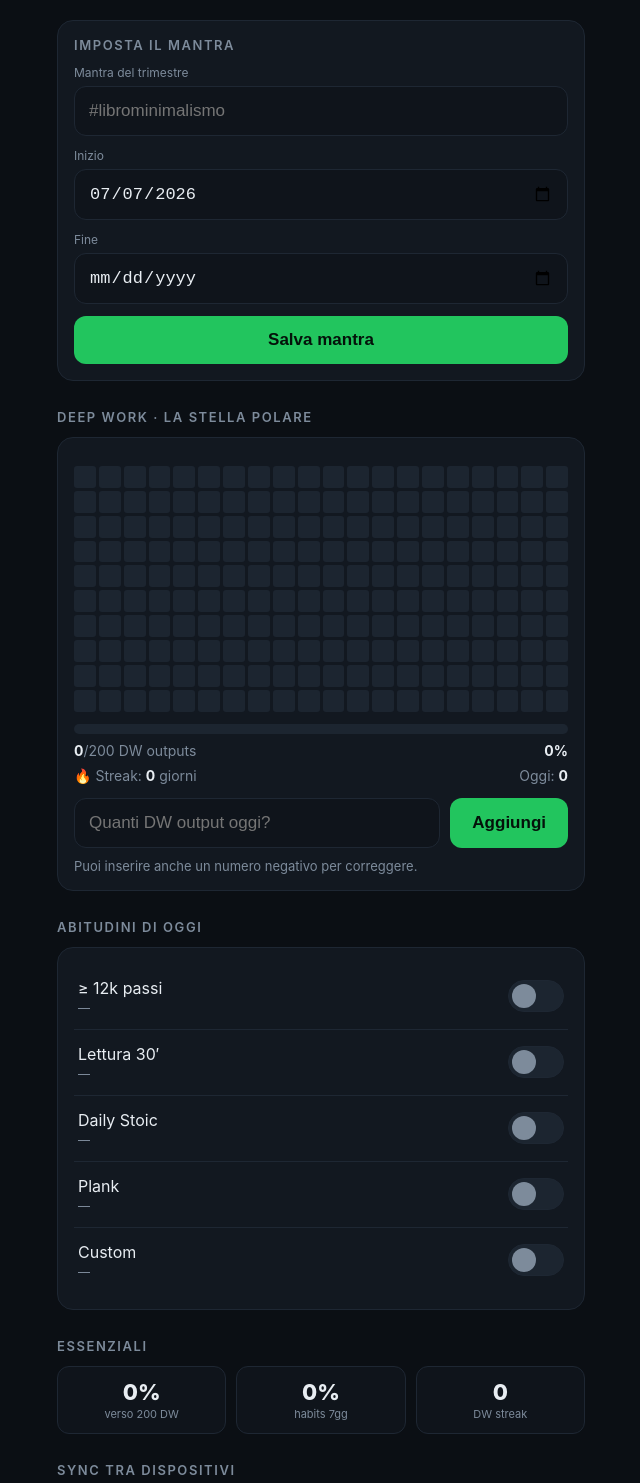
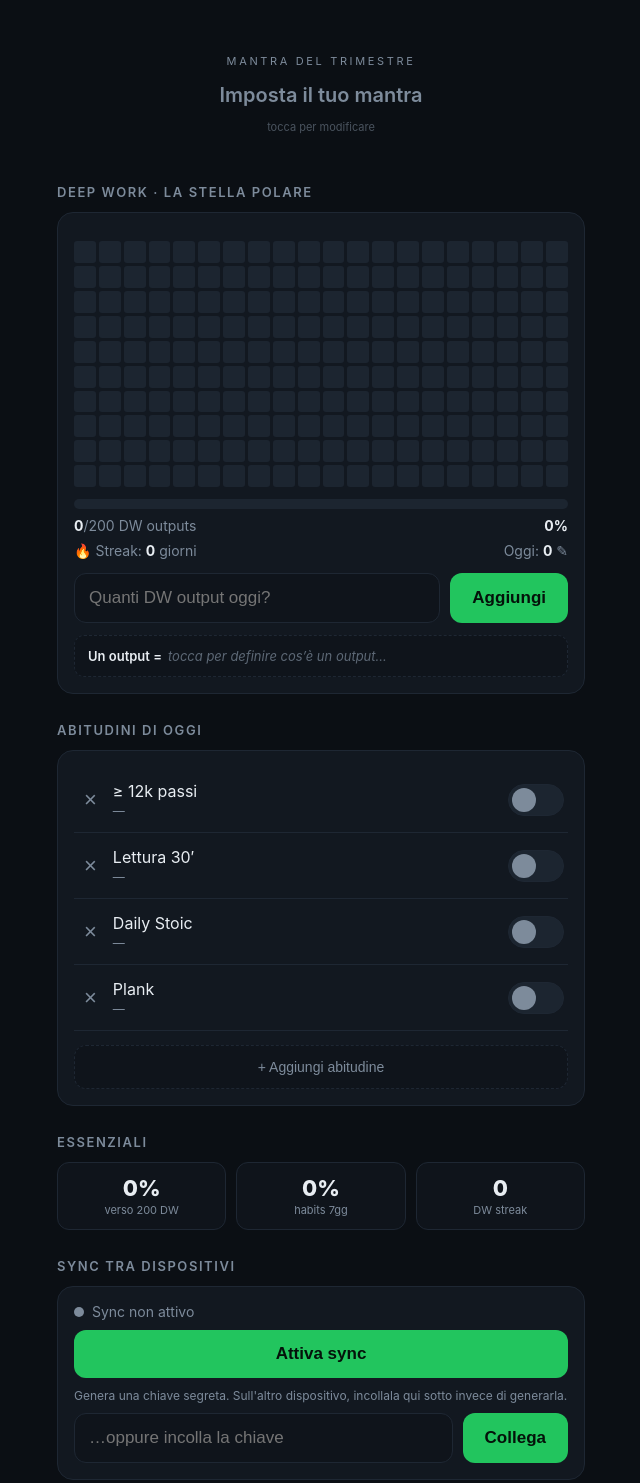
Before and after one commit to jimmymignogna/tracker-app, a website: page index.html in a window 1280 px wide. Shown: the top 1483 px of the page, without its empty margins (319-959 px from the left). Drawn offline with Linux system fonts and the light colour scheme.

Commit message:
Mantra fancy senza date, habits editabili, output def + edit oggi

```diff
--- a/index.html
+++ b/index.html
@@ -20,11 +20,20 @@
   }
   h2{font-size:13px; letter-spacing:.12em; text-transform:uppercase; color:var(--muted); margin:28px 0 12px; font-weight:600}
   .card{background:var(--card); border:1px solid var(--line); border-radius:16px; padding:16px}
+  .linkbtn{background:none;border:none;color:var(--muted);font-size:12px;display:block;margin:0 auto;cursor:pointer;text-decoration:underline;padding:6px}
 
   /* Mantra */
-  #mantraDisplay{font-size:clamp(28px,7vw,40px); font-weight:800; line-height:1.15; text-align:center; padding:28px 8px 6px; word-break:break-word}
-  #mantraDates{text-align:center; color:var(--muted); font-size:13px; margin-bottom:4px}
-  #mantraEdit,.linkbtn{background:none;border:none;color:var(--muted);font-size:12px;display:block;margin:0 auto;cursor:pointer;text-decoration:underline;padding:6px}
+  #mantraWrap{text-align:center; padding:34px 8px 22px; cursor:pointer}
+  .mantra-label{font-size:11px; letter-spacing:.24em; text-transform:uppercase; color:var(--muted); margin-bottom:16px}
+  #mantraDisplay{
+    font-size:clamp(30px,8.5vw,48px); font-weight:800; line-height:1.12; word-break:break-word;
+    background:linear-gradient(120deg,#e8edf2 0%,#7dd3fc 55%,#38bdf8 100%);
+    -webkit-background-clip:text; background-clip:text; -webkit-text-fill-color:transparent;
+  }
+  #mantraDisplay.placeholder{
+    -webkit-text-fill-color:var(--muted); background:none; font-weight:600; font-size:20px;
+  }
+  .mantra-hint{font-size:11px; color:var(--muted); margin-top:14px; opacity:.55}
 
   /* Grid */
   .grid{display:grid; grid-template-columns:repeat(20,1fr); gap:3px; margin:12px 0}
@@ -36,10 +45,11 @@
   .bar>div{height:100%; background:linear-gradient(90deg,var(--green),#4ade80); border-radius:6px; transition:width .4s}
   .statline{display:flex; justify-content:space-between; font-size:14px; color:var(--muted); margin-top:8px}
   .statline b{color:var(--text)}
+  #todayEdit{cursor:pointer}
 
   /* DW input */
   .dwrow{display:flex; gap:10px; margin-top:14px}
-  input[type=number], input[type=text], input[type=date]{
+  input[type=number], input[type=text]{
     background:var(--card2); border:1px solid var(--line); color:var(--text);
     border-radius:12px; padding:14px; font-size:17px; width:100%;
   }
@@ -48,17 +58,26 @@
     font-size:17px; font-weight:700; padding:14px 22px; cursor:pointer; white-space:nowrap;
   }
   button.primary:active{transform:scale(.97)}
-  #todayCount{font-size:13px; color:var(--muted); margin-top:10px}
+  #outputDefBox{
+    margin-top:12px; font-size:13px; color:var(--muted); cursor:pointer;
+    padding:11px 13px; background:var(--card2); border:1px dashed var(--line); border-radius:10px;
+    line-height:1.4;
+  }
+  .odef-label{color:var(--text); font-weight:600; margin-right:6px}
+  #outputDef.placeholder{opacity:.7; font-style:italic}
 
   /* Habits */
   .habit{display:flex; align-items:center; justify-content:space-between; padding:14px 4px; border-bottom:1px solid var(--line)}
-  .habit:last-child{border-bottom:none}
-  .habit .name{font-size:16px}
+  .hleft{display:flex; align-items:center; gap:10px; min-width:0}
+  .hdel{background:none; border:none; color:var(--muted); font-size:22px; cursor:pointer; line-height:1; padding:0 6px; flex-shrink:0}
+  .habit .name{font-size:16px; cursor:pointer; word-break:break-word}
   .habit .streak{font-size:12px; color:var(--muted); margin-top:2px}
   .toggle{width:56px; height:32px; border-radius:16px; background:var(--grey); border:1px solid var(--line); position:relative; cursor:pointer; flex-shrink:0; transition:background .2s}
   .toggle::after{content:""; position:absolute; top:3px; left:3px; width:24px; height:24px; border-radius:50%; background:var(--muted); transition:all .2s}
   .toggle.on{background:var(--green-dim); border-color:var(--green)}
   .toggle.on::after{left:27px; background:var(--green)}
+  .addhabit{width:100%; margin-top:14px; background:var(--card2); border:1px dashed var(--line); color:var(--muted); border-radius:12px; padding:13px; font-size:14px; cursor:pointer}
+  .addhabit:active{transform:scale(.99)}
 
   /* Analytics */
   .stats{display:grid; grid-template-columns:1fr 1fr 1fr; gap:10px}
@@ -81,17 +100,10 @@
 <body>
 
 <!-- MANTRA -->
-<div id="mantraSetup" class="card hidden">
-  <h2 style="margin-top:0">Imposta il mantra</h2>
-  <div class="field"><label>Mantra del trimestre</label><input type="text" id="mIn" placeholder="#librominimalismo"></div>
-  <div class="field"><label>Inizio</label><input type="date" id="mStart"></div>
-  <div class="field"><label>Fine</label><input type="date" id="mEnd"></div>
-  <button class="primary" style="width:100%" onclick="saveMantra()">Salva mantra</button>
-</div>
-<div id="mantraView" class="hidden">
+<div id="mantraWrap" onclick="editMantra()">
+  <div class="mantra-label">Mantra del trimestre</div>
   <div id="mantraDisplay"></div>
-  <div id="mantraDates"></div>
-  <button id="mantraEdit" onclick="editMantra()">modifica</button>
+  <div class="mantra-hint">tocca per modificare</div>
 </div>
 
 <!-- DEEP WORK -->
@@ -100,12 +112,14 @@
   <div class="grid" id="grid"></div>
   <div class="bar"><div id="barFill" style="width:0%"></div></div>
   <div class="statline"><span><b id="dwTotal">0</b>/200 DW outputs</span><span><b id="dwPct">0%</b></span></div>
-  <div class="statline"><span>🔥 Streak: <b id="dwStreak">0</b> giorni</span><span>Oggi: <b id="dwToday">0</b></span></div>
+  <div class="statline"><span>🔥 Streak: <b id="dwStreak">0</b> giorni</span><span id="todayEdit" onclick="editToday()">Oggi: <b id="dwToday">0</b> ✎</span></div>
   <div class="dwrow">
     <input type="number" id="dwIn" inputmode="numeric" placeholder="Quanti DW output oggi?">
     <button class="primary" onclick="addDW()">Aggiungi</button>
   </div>
-  <div id="todayCount">Puoi inserire anche un numero negativo per correggere.</div>
+  <div id="outputDefBox" onclick="editOutputDef()">
+    <span class="odef-label">Un output =</span><span id="outputDef"></span>
+  </div>
 </div>
 
 <!-- HABITS -->
@@ -160,19 +174,32 @@
 
 <script>
 const KEY='dwTracker.v1';
-const HABITS=[
+const DEFAULT_HABITS=[
   {id:'steps', name:'≥ 12k passi'},
   {id:'read',  name:'Lettura 30′'},
   {id:'stoic', name:'Daily Stoic'},
   {id:'plank', name:'Plank'},
-  {id:'custom',name:null}, // nome custom
 ];
 const GOAL=200, MILESTONES=[50,100,150,200];
 
 let S = load();
 function load(){
-  try{ const s=JSON.parse(localStorage.getItem(KEY)); if(s) return s; }catch(e){}
-  return { mantra:null, dwLog:{}, habitLog:{}, customName:'Custom', seenMilestones:[], nextMantra:'', mod:{} };
+  let s;
+  try{ s=JSON.parse(localStorage.getItem(KEY)); }catch(e){}
+  s = s || {};
+  // migrazione: mantra da {text,start,end} -> stringa
+  if(s.mantra && typeof s.mantra==='object') s.mantra = s.mantra.text || '';
+  if(typeof s.mantra!=='string') s.mantra='';
+  // migrazione: habits hardcoded + customName -> array editabile
+  if(!Array.isArray(s.habits)){
+    s.habits = DEFAULT_HABITS.map(h=>({...h}));
+    if(s.customName) s.habits.push({id:'custom', name:s.customName});
+  }
+  s.dwLog=s.dwLog||{}; s.habitLog=s.habitLog||{};
+  s.seenMilestones=s.seenMilestones||[]; s.mod=s.mod||{};
+  if(typeof s.outputDef!=='string') s.outputDef='';
+  if(typeof s.nextMantra!=='string') s.nextMantra='';
+  return s;
 }
 function save(touchedKeys){
   S.mod=S.mod||{};
@@ -184,31 +211,28 @@ function save(touchedKeys){
 const today=()=>new Date().toISOString().slice(0,10);
 const dayBefore=d=>{const x=new Date(d+'T12:00:00');x.setDate(x.getDate()-1);return x.toISOString().slice(0,10);};
 const total=()=>Object.values(S.dwLog).reduce((a,b)=>a+b,0);
-const fmtDate=d=>new Date(d+'T12:00:00').toLocaleDateString('it-IT',{day:'numeric',month:'short'});
+const esc=s=>String(s).replace(/[&<>"]/g,c=>({'&':'&amp;','<':'&lt;','>':'&gt;','"':'&quot;'}[c]));
 
 /* ---------- Mantra ---------- */
 function renderMantra(){
-  const setup=document.getElementById('mantraSetup'), view=document.getElementById('mantraView');
-  if(S.mantra){
-    setup.classList.add('hidden'); view.classList.remove('hidden');
-    document.getElementById('mantraDisplay').textContent=S.mantra.text;
-    document.getElementById('mantraDates').textContent=fmtDate(S.mantra.start)+' → '+fmtDate(S.mantra.end);
-  }else{
-    setup.classList.remove('hidden'); view.classList.add('hidden');
-    document.getElementById('mStart').value=today();
-  }
-}
-function saveMantra(){
-  const t=document.getElementById('mIn').value.trim();
-  if(!t) return;
-  S.mantra={text:t, start:document.getElementById('mStart').value||today(), end:document.getElementById('mEnd').value||today()};
-  save(['mantra']); renderMantra();
+  const el=document.getElementById('mantraDisplay');
+  el.textContent = S.mantra || 'Imposta il tuo mantra';
+  el.classList.toggle('placeholder', !S.mantra);
 }
 function editMantra(){
-  document.getElementById('mIn').value=S.mantra.text;
-  document.getElementById('mStart').value=S.mantra.start;
-  document.getElementById('mEnd').value=S.mantra.end;
-  S.mantra=null; renderMantra();
+  const v=prompt('Il tuo mantra del trimestre:', S.mantra||'');
+  if(v!==null){ S.mantra=v.trim(); save(['mantra']); renderMantra(); }
+}
+
+/* ---------- Output definition ---------- */
+function renderOutputDef(){
+  const el=document.getElementById('outputDef');
+  el.textContent = S.outputDef || 'tocca per definire cos’è un output…';
+  el.classList.toggle('placeholder', !S.outputDef);
+}
+function editOutputDef(){
+  const v=prompt('Un output di Deep Work =', S.outputDef||'');
+  if(v!==null){ S.outputDef=v.trim(); save(['outputDef']); renderOutputDef(); }
 }
 
 /* ---------- Grid + DW ---------- */
@@ -252,6 +276,17 @@ function addDW(){
   renderGrid(n>0?before:null);
   checkMilestones();
 }
+function editToday(){
+  const t=today(), cur=S.dwLog[t]||0;
+  const v=prompt('Output di OGGI (numero esatto):', cur);
+  if(v===null) return;
+  const n=Math.max(0,parseInt(v,10)||0);
+  const before=Math.min(total(),GOAL);
+  if(n===0) delete S.dwLog[t]; else S.dwLog[t]=n;
+  save(['dw:'+t]);
+  renderGrid(n>cur?before:null);
+  checkMilestones();
+}
 function checkMilestones(){
   const t=total();
   for(const m of MILESTONES){
@@ -278,7 +313,6 @@ function closeModal(){
 }
 
 /* ---------- Habits ---------- */
-function habitName(h){ return h.id==='custom' ? S.customName : h.name; }
 function habitStreak(id){
   let d=today(), n=0;
   const done=x=>S.habitLog[x]&&S.habitLog[x][id];
@@ -289,22 +323,24 @@ function habitStreak(id){
 function renderHabits(){
   const box=document.getElementById('habits'); box.innerHTML='';
   const t=today();
-  HABITS.forEach(h=>{
+  S.habits.forEach(h=>{
     const on=S.habitLog[t]&&S.habitLog[t][h.id];
+    const st=habitStreak(h.id);
     const row=document.createElement('div'); row.className='habit';
-    const st=habitStreak(h.id);
-    row.innerHTML=`<div><div class="name">${habitName(h)}</div><div class="streak">${st>0?'🔥 '+st+' giorni':'—'}</div></div>
-      <div class="toggle${on?' on':''}" role="switch" aria-checked="${!!on}" data-id="${h.id}"></div>`;
+    row.innerHTML=`<div class="hleft">
+        <button class="hdel" title="Rimuovi">×</button>
+        <div><div class="name">${esc(h.name)}</div><div class="streak">${st>0?'🔥 '+st+' giorni':'—'}</div></div>
+      </div>
+      <div class="toggle${on?' on':''}" role="switch" aria-checked="${!!on}" data-id="${esc(h.id)}"></div>`;
     row.querySelector('.toggle').onclick=()=>toggleHabit(h.id);
-    if(h.id==='custom'){
-      row.querySelector('.name').style.cursor='pointer';
-      row.querySelector('.name').onclick=()=>{
-        const v=prompt('Nome abitudine custom:', S.customName);
-        if(v){ S.customName=v.trim(); save(['customName']); renderHabits(); }
-      };
-    }
+    row.querySelector('.name').onclick=()=>renameHabit(h.id);
+    row.querySelector('.hdel').onclick=()=>removeHabit(h.id);
     box.appendChild(row);
   });
+  const add=document.createElement('button');
+  add.className='addhabit'; add.textContent='+ Aggiungi abitudine';
+  add.onclick=addHabit;
+  box.appendChild(add);
   renderCompliance();
 }
 function toggleHabit(id){
@@ -313,16 +349,35 @@ function toggleHabit(id){
   S.habitLog[t][id]=!S.habitLog[t][id];
   save(['hb:'+t]); renderHabits();
 }
+function renameHabit(id){
+  const h=S.habits.find(x=>x.id===id); if(!h) return;
+  const v=prompt('Nome abitudine:', h.name);
+  if(v && v.trim()){ h.name=v.trim(); save(['habits']); renderHabits(); }
+}
+function removeHabit(id){
+  const h=S.habits.find(x=>x.id===id); if(!h) return;
+  if(!confirm('Rimuovere "'+h.name+'"?')) return;
+  S.habits=S.habits.filter(x=>x.id!==id);
+  save(['habits']); renderHabits();
+}
+function addHabit(){
+  const v=prompt('Nuova abitudine:');
+  if(v && v.trim()){
+    const id='h'+Date.now().toString(36)+Math.floor(Math.random()*46656).toString(36);
+    S.habits.push({id, name:v.trim()});
+    save(['habits']); renderHabits();
+  }
+}
 function renderCompliance(){
   let done=0, tot=0, d=today();
   for(let i=0;i<7;i++){
-    HABITS.forEach(h=>{ tot++; if(S.habitLog[d]&&S.habitLog[d][h.id]) done++; });
+    S.habits.forEach(h=>{ tot++; if(S.habitLog[d]&&S.habitLog[d][h.id]) done++; });
     d=dayBefore(d);
   }
-  document.getElementById('sHab').textContent=Math.round(done/tot*100)+'%';
+  document.getElementById('sHab').textContent = tot ? Math.round(done/tot*100)+'%' : '–';
 }
 
-/* ---------- Sync (Vercel KV via Edge Function, chiave segreta condivisa) ---------- */
+/* ---------- Sync (Vercel Redis via Function, chiave segreta condivisa) ---------- */
 const SYNC_KEY='dwTracker.syncKey';
 let pushTimer=null;
 const syncKey=()=>localStorage.getItem(SYNC_KEY);
@@ -368,7 +423,8 @@ function mergeRemote(R){
       const d=k.slice(3);
       S.habitLog[d]=R.habitLog[d]||{};
     }else if(k==='mantra') S.mantra=R.mantra;
-    else if(k==='customName') S.customName=R.customName;
+    else if(k==='outputDef') S.outputDef=R.outputDef;
+    else if(k==='habits') S.habits=Array.isArray(R.habits)?R.habits:S.habits;
     else if(k==='nextMantra') S.nextMantra=R.nextMantra;
     else if(k==='ms') S.seenMilestones=R.seenMilestones||[];
     S.mod[k]=R.mod[k];
@@ -384,7 +440,7 @@ async function doSync(){
     localStorage.setItem(KEY,JSON.stringify(S));
     const w=await fetch(syncURL(),{method:'POST',body:JSON.stringify(S)});
     if(!w.ok) throw new Error('write '+w.status);
-    renderMantra(); renderGrid(); renderHabits();
+    renderAll();
     setSyncStatus('ok','Sincronizzato · '+new Date().toLocaleTimeString('it-IT',{hour:'2-digit',minute:'2-digit'}));
   }catch(e){
     setSyncStatus('err','Offline — riprovo alla prossima modifica');
@@ -397,8 +453,9 @@ function schedulePush(){
 }
 
 /* ---------- init ---------- */
+function renderAll(){ renderMantra(); renderOutputDef(); renderGrid(); renderHabits(); }
 document.getElementById('dwIn').addEventListener('keydown',e=>{if(e.key==='Enter')addDW();});
-buildGrid(); renderMantra(); renderGrid(); renderHabits(); renderSync(); doSync();
+buildGrid(); renderAll(); renderSync(); doSync();
 document.addEventListener('visibilitychange',()=>{ if(!document.hidden) doSync(); });
 </script>
 </body>
```
